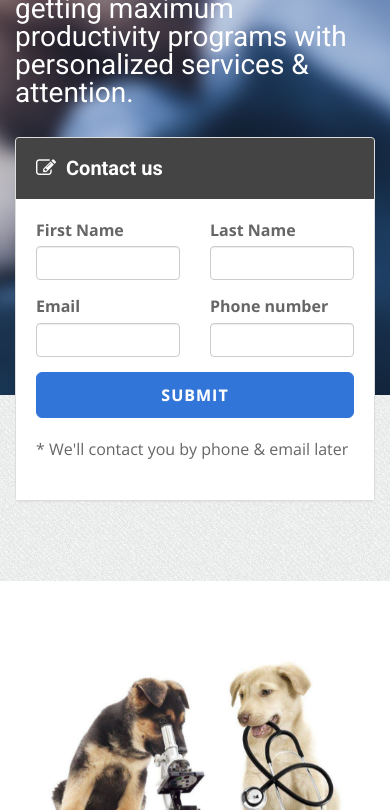
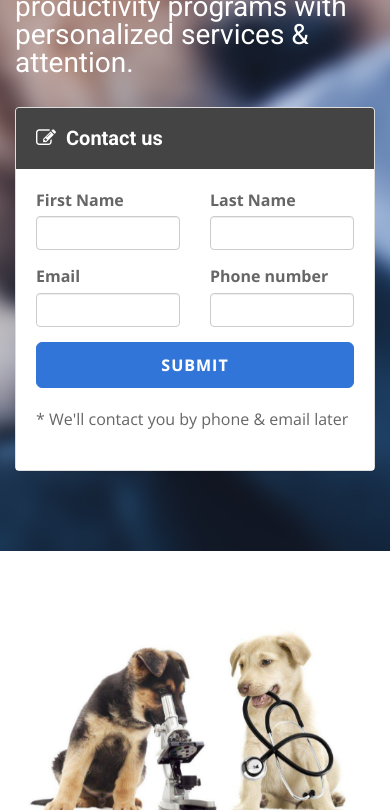
Before and after one commit to A-Allam/skyvet, a website: page index.html in a window 390 px wide. Shown: the part 405-1215 px from the top of the page. Drawn offline with nearby package versions, Linux system fonts and the light colour scheme.

Commit message:
fix responsive issues

```diff
--- a/css/style.css
+++ b/css/style.css
@@ -760,8 +760,8 @@ hr.bold {
 }
 
 .intro-content {
-	background: url(../img/dummy/bg1.jpg) no-repeat top center;
-	padding:200px 0 60px;
+	background: url(../img/dummy/bg1.jpg) no-repeat bottom center;
+	padding:170px 0 60px;
 }
 .intro-content.intro-nobg {
 	background:#fff;
```
Also changed, not shown: img/logo.png.
